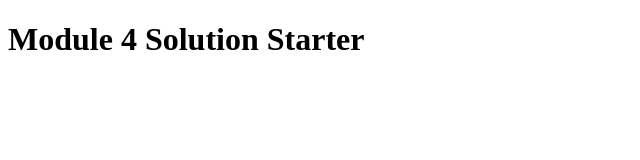
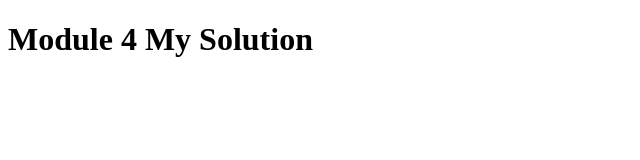
Before and after one commit to GemaessigtSozialdemokratischerKoalabaer/webDevCoursera, a plain HTML site: page week4Assignment/index.html in a window 1280 px wide. Shown: the whole page, without its empty margins (0-640 px from the left). Drawn offline with Linux system fonts and the light colour scheme.

Commit message:
week4 assignment solution, correction

```diff
--- a/week4Assignment/index.html
+++ b/week4Assignment/index.html
@@ -2,7 +2,7 @@
 <html>
 <head>
   <meta charset="utf-8">
-  <title>Module 4 Solution Starter</title>
+  <title>Module 4 My Solution</title>
   <script>
     var names = []; // DO NOT REMOVE
   </script>
@@ -11,6 +11,6 @@
   <script src="script.js"></script>
 </head>
 <body>
-  <h1>Module 4 Solution Starter</h1>
+  <h1>Module 4 My Solution</h1>
 </body>
 </html>
```
